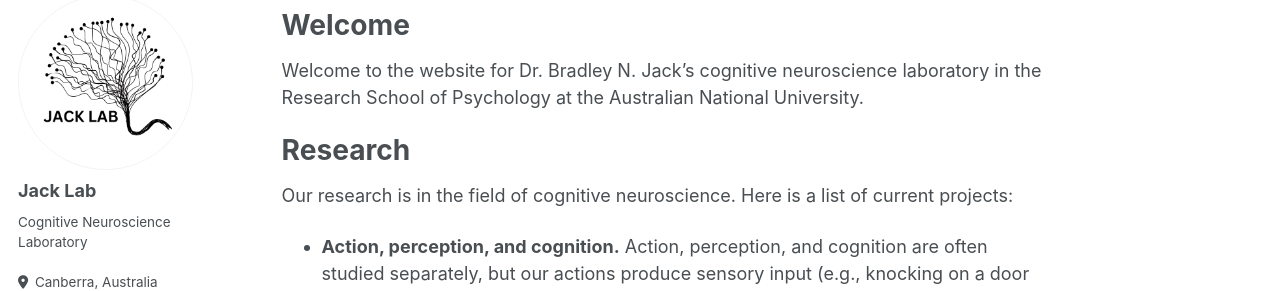
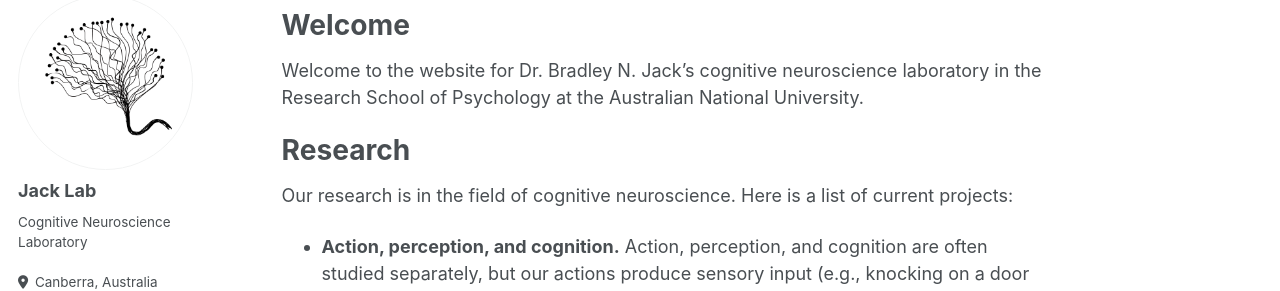
Before and after one commit to bradleynjack/jacklab, a Jekyll site: the page built from _pages/about.md, in a window 1280 px wide. Shown: the part 123-414 px from the top of the page. Built offline with Jekyll 4.4.1, drawn with Linux system fonts in a browser that asks for light colours.

Commit message:
Update _config.yml

```diff
--- a/_config.yml
+++ b/_config.yml
@@ -21,7 +21,7 @@ repository               : "academicpages/academicpages.github.io"
 #               Additional customization can be done by editing /_includes/author-profile.html
 author:
   # Biographic information
-  avatar           : "Jack Lab Logo - 500x500.png"
+  avatar           : "Jack Lab Logo - 500x500 - No Text.png"
   name             : "Jack Lab"
   pronouns         : # example: "she/her"
   bio              : "Cognitive Neuroscience Laboratory"
```
